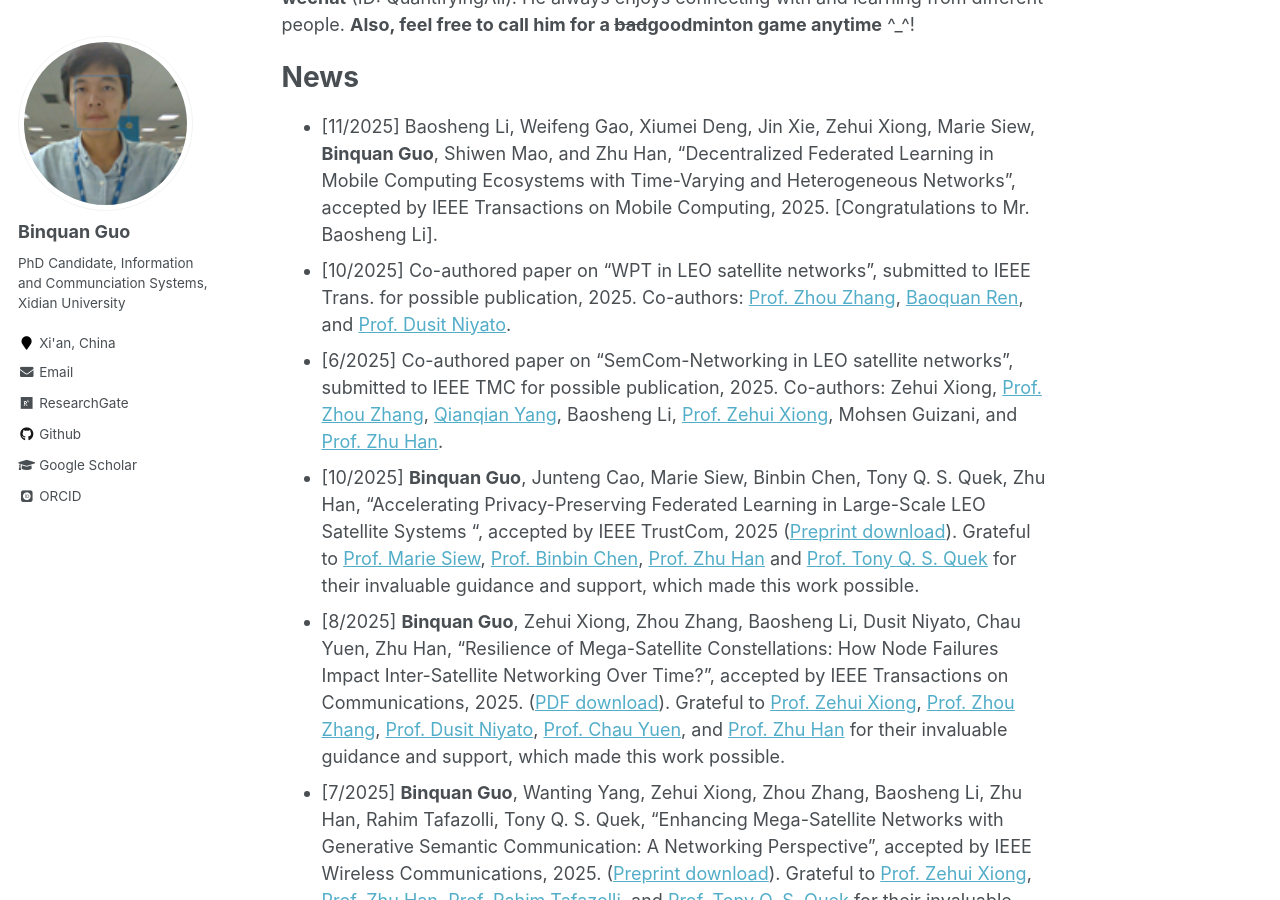
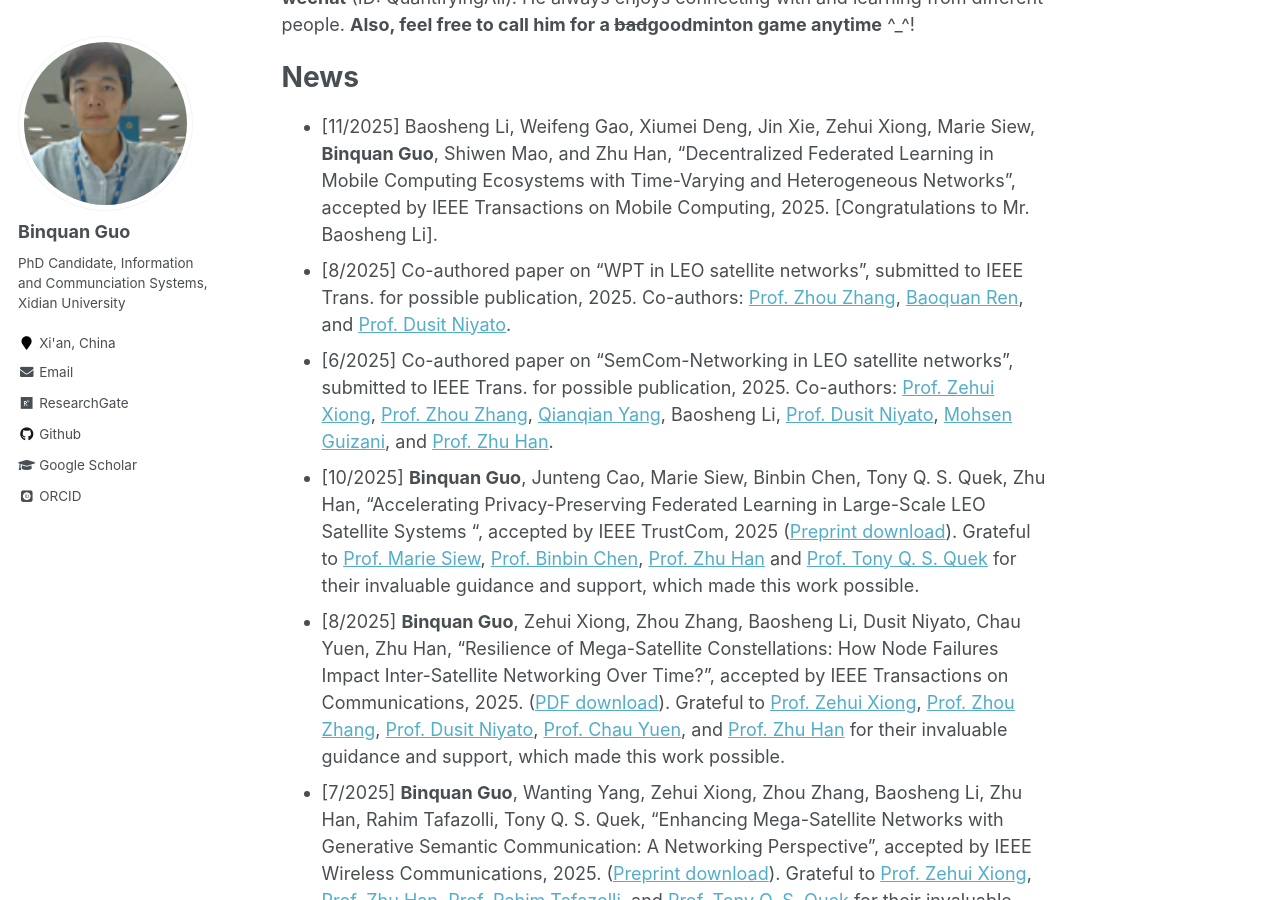
Before and after one commit to wilixx/wilixx.github.io, a Jekyll site: the page built from _pages/about.md, in a window 1280 px wide and 900 px high, scrolled down 605 px. Built offline with Jekyll 4.4.1, drawn with Linux system fonts in a browser that asks for light colours; some web fonts are replaced.

Commit message:
Update about.md

```diff
--- a/_pages/about.md
+++ b/_pages/about.md
@@ -16,8 +16,8 @@ Life is a hard but precious journey. **If you are interested to collaborate with
 News
 ======
 * [11/2025] Baosheng Li, Weifeng Gao, Xiumei Deng, Jin Xie, Zehui Xiong, Marie Siew, **Binquan Guo**, Shiwen Mao, and Zhu Han, "Decentralized Federated Learning in Mobile Computing Ecosystems with Time-Varying and Heterogeneous Networks", accepted by IEEE Transactions on Mobile Computing, 2025. [Congratulations to Mr. Baosheng Li].
-* [10/2025] Co-authored paper on "WPT in LEO satellite networks", submitted to IEEE Trans. for possible publication, 2025. Co-authors: [Prof. Zhou Zhang](https://ieeexplore.ieee.org/author/37598591200), [Baoquan Ren](https://ieeexplore.ieee.org/author/37086209370), and [Prof. Dusit Niyato](https://ieeexplore.ieee.org/author/37296968900).
-* [6/2025] Co-authored paper on "SemCom-Networking in LEO satellite networks", submitted to IEEE TMC for possible publication, 2025. Co-authors: Zehui Xiong, [Prof. Zhou Zhang](https://ieeexplore.ieee.org/author/37598591200), [Qianqian Yang](https://ieeexplore.ieee.org/author/38666361200), Baosheng Li, [Prof. Zehui Xiong](https://sites.google.com/view/zehuixiong), Mohsen Guizani, and [Prof. Zhu Han](https://ieeexplore.ieee.org/author/37278605300).
+* [8/2025] Co-authored paper on "WPT in LEO satellite networks", submitted to IEEE Trans. for possible publication, 2025. Co-authors: [Prof. Zhou Zhang](https://ieeexplore.ieee.org/author/37598591200), [Baoquan Ren](https://ieeexplore.ieee.org/author/37086209370), and [Prof. Dusit Niyato](https://ieeexplore.ieee.org/author/37296968900).
+* [6/2025] Co-authored paper on "SemCom-Networking in LEO satellite networks", submitted to IEEE Trans. for possible publication, 2025. Co-authors: [Prof. Zehui Xiong](https://sites.google.com/view/zehuixiong), [Prof. Zhou Zhang](https://ieeexplore.ieee.org/author/37598591200), [Qianqian Yang](https://ieeexplore.ieee.org/author/38666361200), Baosheng Li, [Prof. Dusit Niyato](https://ieeexplore.ieee.org/author/37296968900), [Mohsen Guizani](https://ieeexplore.ieee.org/author/37273043000), and [Prof. Zhu Han](https://ieeexplore.ieee.org/author/37278605300).
 * [10/2025] **Binquan Guo**, Junteng Cao, Marie Siew, Binbin Chen, Tony Q. S. Quek, Zhu Han, "Accelerating Privacy-Preserving Federated Learning in Large-Scale LEO Satellite Systems ", accepted by IEEE TrustCom, 2025 ([Preprint download](https://arxiv.org/abs/2509.12222 )). Grateful to [Prof. Marie Siew](https://ieeexplore.ieee.org/author/37086863656), [Prof. Binbin Chen](https://ieeexplore.ieee.org/author/37086119647), [Prof. Zhu Han](https://ieeexplore.ieee.org/author/37278605300) and [Prof. Tony Q. S. Quek](https://ieeexplore.ieee.org/author/37266597300) for their invaluable guidance and support, which made this work possible.
 * [8/2025] **Binquan Guo**, Zehui Xiong, Zhou Zhang, Baosheng Li, Dusit Niyato, Chau Yuen, Zhu Han, "Resilience of Mega-Satellite Constellations: How Node Failures Impact Inter-Satellite Networking Over Time?", accepted by IEEE Transactions on Communications, 2025. ([PDF download](https://ieeexplore.ieee.org/document/11164934)). Grateful to [Prof. Zehui Xiong](https://sites.google.com/view/zehuixiong), [Prof. Zhou Zhang](https://ieeexplore.ieee.org/author/37598591200), [Prof. Dusit Niyato](https://ieeexplore.ieee.org/author/37296968900), [Prof. Chau Yuen](https://ieeexplore.ieee.org/author/37273147100), and [Prof. Zhu Han](https://ieeexplore.ieee.org/author/37278605300) for their invaluable guidance and support, which made this work possible.
 * [7/2025] **Binquan Guo**, Wanting Yang, Zehui Xiong, Zhou Zhang, Baosheng Li, Zhu Han, Rahim Tafazolli, Tony Q. S. Quek, "Enhancing Mega-Satellite Networks with Generative Semantic Communication: A Networking Perspective", accepted by IEEE Wireless Communications, 2025. ([Preprint download](https://arxiv.org/abs/2508.07573)). Grateful to [Prof. Zehui Xiong](https://sites.google.com/view/zehuixiong), [Prof. Zhu Han](https://ieeexplore.ieee.org/author/37278605300), [Prof. Rahim Tafazolli](https://ieeexplore.ieee.org/author/37280285600), and [Prof. Tony Q. S. Quek](https://ieeexplore.ieee.org/author/37266597300) for their invaluable guidance and support, which made this work possible.
```
